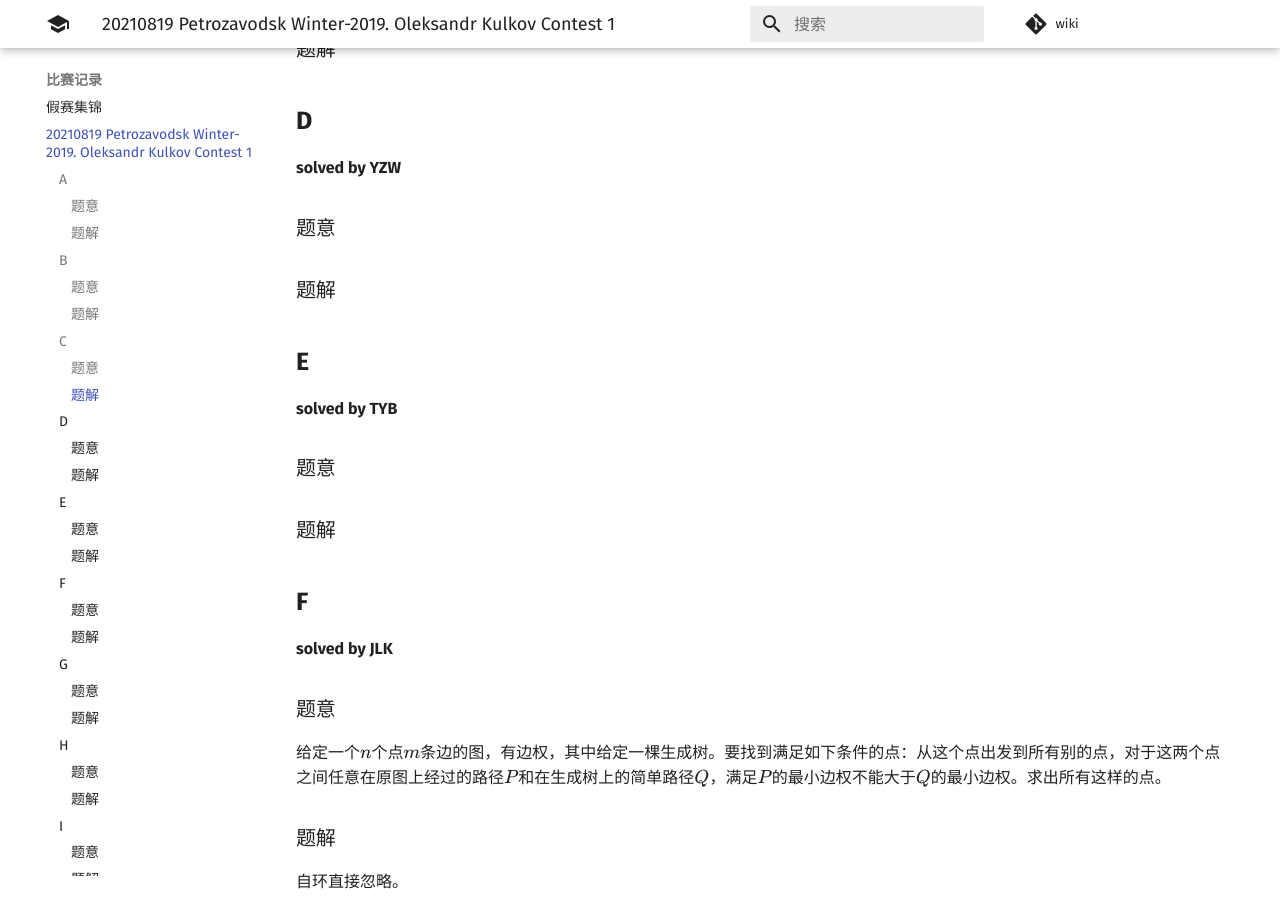
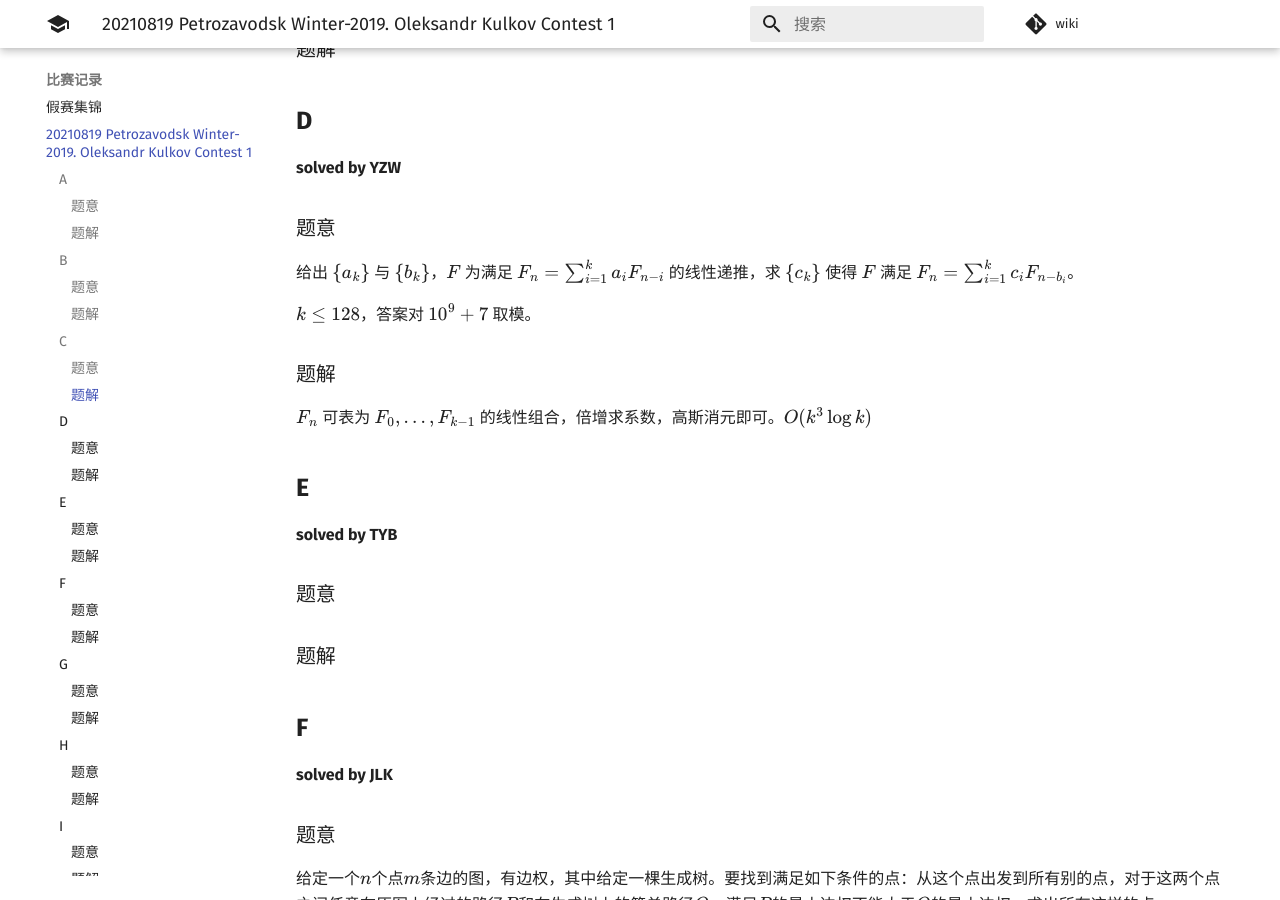
Before and after one commit to PoorMath/PoorMath.github.io, an MkDocs documentation site: the page built from docs/contest/20210819 Petrozavodsk Winter-2019. Oleksandr Kulkov Contest 1.md, in a window 1280 px wide and 900 px high, scrolled down 994 px. Built offline with MkDocs 1.6.1 and Material for MkDocs 9.7.7, drawn with Linux system fonts in a browser that asks for light colours; comment, search, counter and statistics services are not loaded.

Commit message:
Update 20210819 Petrozavodsk Winter-2019. Oleksandr Kulkov Contest 1.md

```diff
--- a/docs/contest/20210819 Petrozavodsk Winter-2019. Oleksandr Kulkov Contest 1.md
+++ b/docs/contest/20210819 Petrozavodsk Winter-2019. Oleksandr Kulkov Contest 1.md
@@ -46,11 +46,13 @@
 
 ### 题意
 
+给出 $\{a_k\}$ 与 $\{b_k\}$，$F$ 为满足 $F_n=\sum_{i=1}^k a_iF_{n-i}$ 的线性递推，求 $\{c_k\}$ 使得 $F$ 满足 $F_n=\sum_{i=1}^k c_iF_{n-b_i}$。
 
+$k\leq 128$，答案对 $10^9+7$ 取模。
 
 ### 题解
 
-
+$F_n$ 可表为 $F_0,\dots,F_{k-1}$ 的线性组合，倍增求系数，高斯消元即可。$O(k^3\log k)$
 
 ## **E**
 
```
